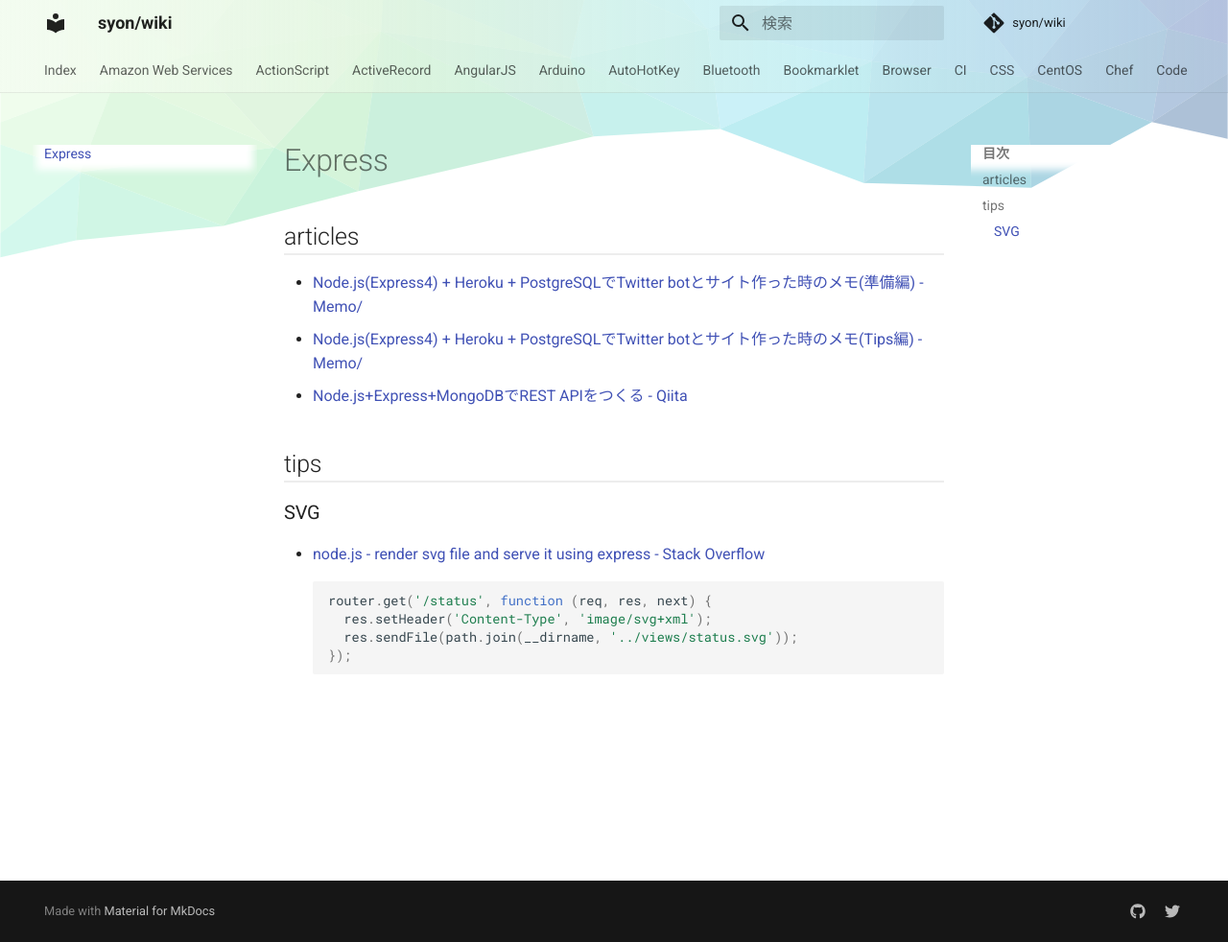
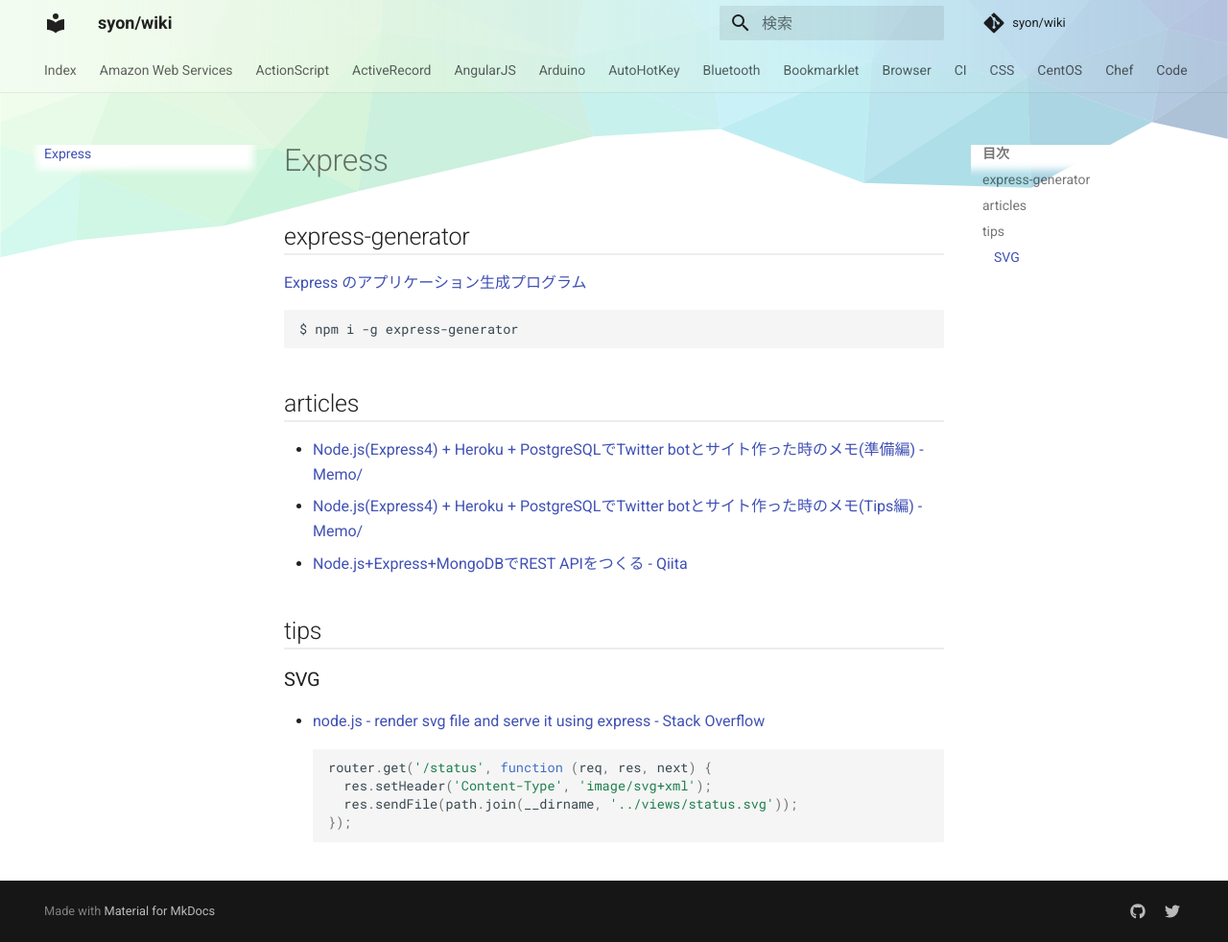
Before and after one commit to syon/wiki, an MkDocs documentation site: the page built from docs/express.md, in a window 1280 px wide and 982 px high. Shown: the whole window at 96% size. Built offline with MkDocs 1.6.1 and Material for MkDocs 9.7.7, drawn with Linux system fonts in a browser that asks for light colours; comment, search, counter and statistics services are not loaded.

Commit message:
:memo: express

````diff
--- a/docs/express.md
+++ b/docs/express.md
@@ -1,4 +1,13 @@
 # Express
+
+## express-generator
+
+[Express のアプリケーション生成プログラム](https://expressjs.com/ja/starter/generator.html)
+
+```bash
+$ npm i -g express-generator
+```
+
 
 ## articles
 
````
